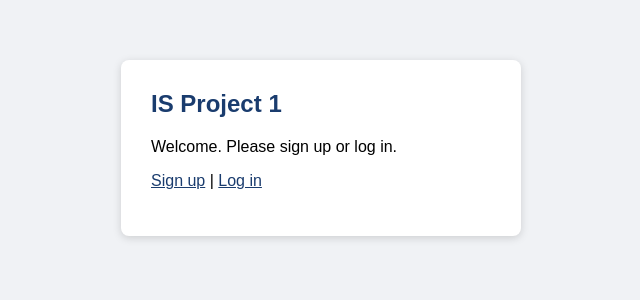
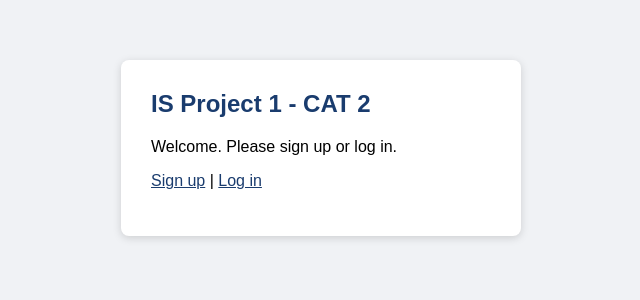
Before and after one commit to deeyarajgor/is-project1, a PHP site: page / in a window 1280 px wide. Shown: the top 300 px of the page, without its empty margins (319-959 px from the left). Run offline with PHP 8.4, Linux system fonts and the light colour scheme.

Commit message:
Update homepage title

```diff
--- a/index.php
+++ b/index.php
@@ -1,7 +1,7 @@
 <!DOCTYPE html>
 <html><head><title>IS Project 1</title><link rel="stylesheet" href="style.css"></head>
 <body><div class="card">
-<h2>IS Project 1</h2>
+<h2>IS Project 1 - CAT 2</h2>
 <p>Welcome. Please sign up or log in.</p>
 <p><a href="signup.php">Sign up</a> | <a href="login.php">Log in</a></p>
 </div></body></html>
```
